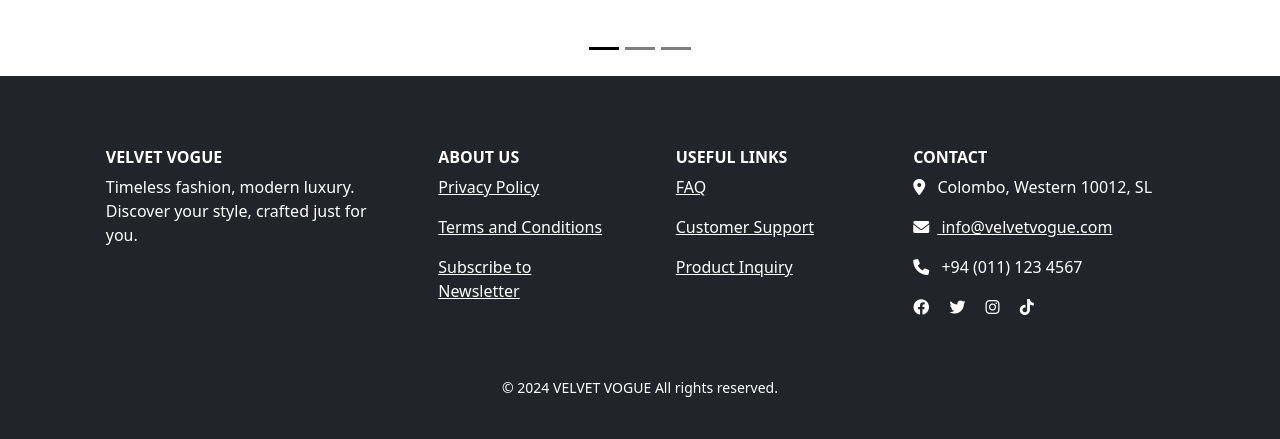
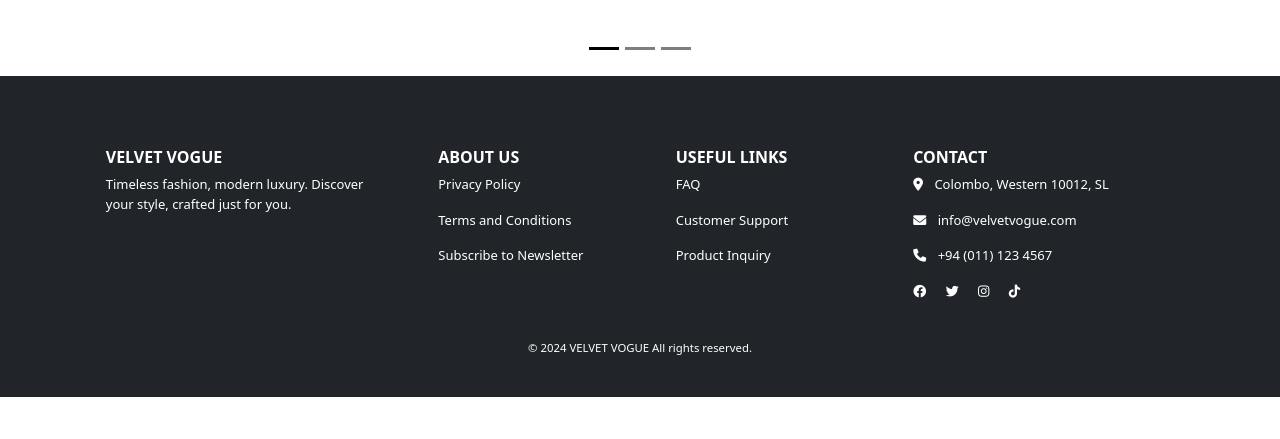
Before and after one commit to kalharatennakoon/velvetvogue, a PHP site: page /velvetvogue/ in a window 1280 px wide. Shown: the part 935-1374 px from the top of the page. After the commit the page ends 1332 px from the top, so only its background shows below. Run offline with PHP 8.4, Linux system fonts and the light colour scheme.

Commit message:
add styles to footer includes for improved appearance and consistency

```diff
--- a/includes/footer.php
+++ b/includes/footer.php
@@ -1,5 +1,16 @@
 <!-- Purpose: Footer for the website -->
+
 <html>
+<head>
+    <style>
+        footer{
+            font-size: small
+        }
+        a {
+            text-decoration: none;
+        }
+    </style>
+</head>
 <body>
 
 <footer class="text-white bg-dark text-center text-lg-start p-4">
@@ -38,7 +49,7 @@
                         </a>
                     </p>
                     <p>
-                        <a href="tel:+94111234567" class="text-white" style="text-decoration: none;">
+                        <a href="tel:+94111234567" class="text-white">
                             <i class="fa-solid fa-phone me-2"></i> +94 (011) 123 4567
                         </a>
                     </p>
--- a/includes/head-links.php
+++ b/includes/head-links.php
@@ -4,7 +4,7 @@
 <!-- Set the page-specific title dynamically -->
 <title><?php echo (isset($page_title)) ? $page_title . ' - ' . $site_title : $site_title; ?></title>
 
-<!-- Add icon link -->
+<!-- Page Icon -->
 <link rel="icon" href="<?php echo BASE_URL; ?>/assets/images/logo.png" type="image/x-icon" />
 
 <!-- Bootstrap CSS -->
```
Also changed, not shown: includes/admin-footer.php (+11 -0 lines).
